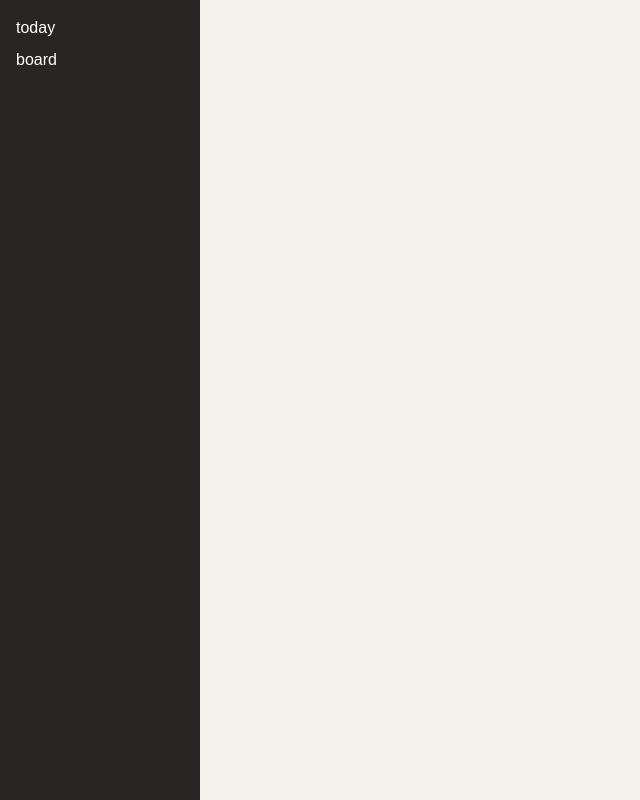
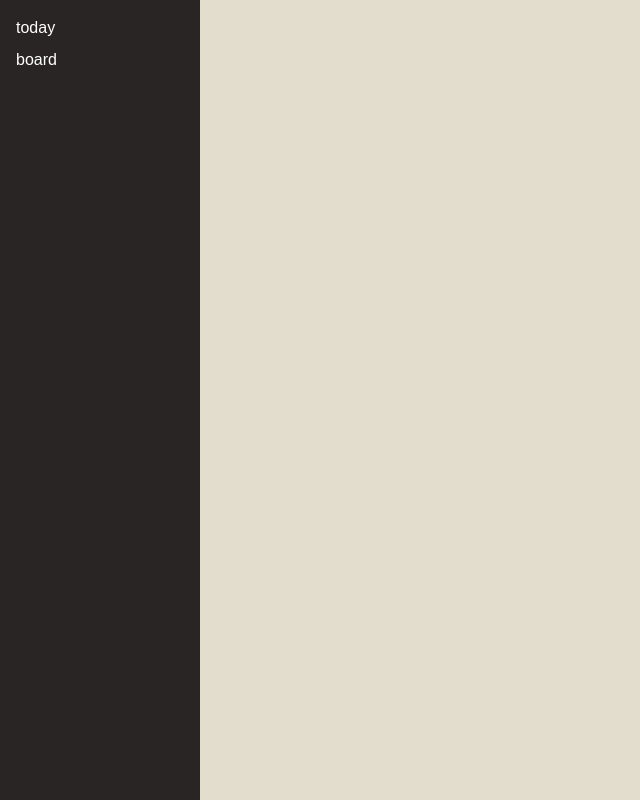
Before and after one commit to kelsmartins/my-projeto-studyo, a Next.js app: page / in a window 1280 px wide. Shown: the whole page, without its empty margins (0-640 px from the left). Built offline with nearby package versions, Linux system fonts and the light colour scheme.

Commit message:
Update page.tsx

```diff
--- a/src/app/page.tsx
+++ b/src/app/page.tsx
@@ -4,7 +4,7 @@ import { MiniChat } from "../components/chat/MiniChat";
 
 export default function Home() {
   return (
-    <div className="flex min-h-screen flex-col items-center justify-between p-24 bg-[#F4F2EC]">
+    <div className="flex min-h-screen p-4 bg-[#E3DDCE]">
       {/* <MiniChat /> */}
     </div>
   );
```
